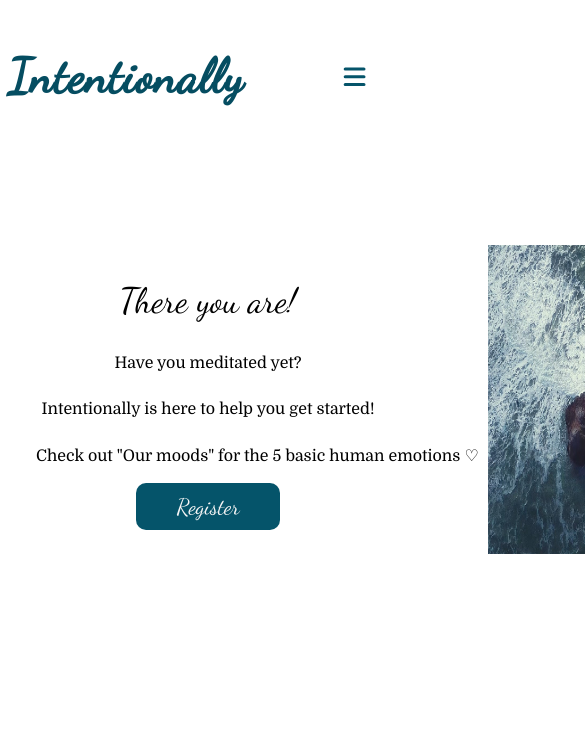
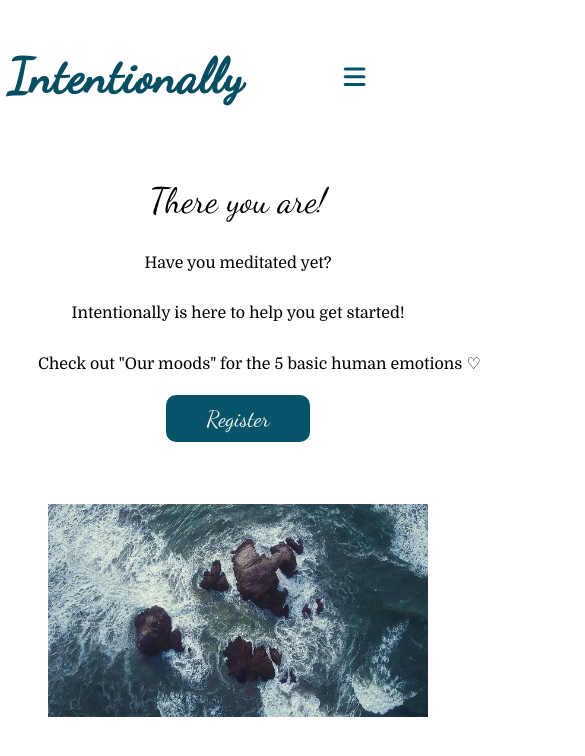
Before and after one commit to violacaroline/intentionally-frontend-react, a React (Create React App) app in the folder intention-app/: page / in a window 390 px wide. Shown: the top 756 px of the page, 585 px wide, since content can reach past the window. Built offline with nearby package versions, Linux system fonts and the light colour scheme.

Commit message:
First draft with  media queries

```diff
--- a/intention-app/src/Home.js
+++ b/intention-app/src/Home.js
@@ -14,7 +14,7 @@ const Home = () => {
         <p className="space-around">Intentionally is here to help you get started!</p>
         <p className="space-around">Check out "Our moods" for the 5 basic human emotions {String.fromCharCode("0x00002661")}</p>
         {authenticatedUser ? <p></p> :
-          <p>
+          <p className="space-around">
             <Link className="link-home" to="/register">Register</Link>
           </p>
         }
--- a/intention-app/src/NavBarMobile.js
+++ b/intention-app/src/NavBarMobile.js
@@ -24,6 +24,7 @@ const NavbarMobile = () => {
 
   const logOut = () => {
     localStorage.clear()
+    closeMenu()
     navigate('/')
   }
 
--- a/intention-app/src/index.css
+++ b/intention-app/src/index.css
@@ -314,6 +314,7 @@ input {
 
 .link-practice:hover {
   box-shadow: rgba(255, 255, 255, 0.35) 0px 5px 15px;
+  cursor: pointer;
 }
 
 /* PRACTICE NOW PAGE STYLES */
@@ -526,9 +527,16 @@ input {
   letter-spacing: 2px;
 }
 
+  /* MEDIA QUERY FOR MOBILE DEVICES */
+
 @media screen and (max-width: 600px) {
 
-  /* MEDIA QUERY FOR MOBILE DEVICES */
+  .content {
+    margin: 0 auto;
+    padding: 0;
+  }
+
+  /* NAVBAR MOBILE */
 
   .navbar {
     display: none;
@@ -537,6 +545,7 @@ input {
   .navbar-mobile {
     display: flex;
     align-items: center;
+    min-width: 340px;
   }
 
   .navbar-mobile .links {
@@ -558,6 +567,20 @@ input {
     padding-left: 10%;
   }
 
+  .navbar-mobile button {
+    font-family: Domine;
+    font-size: 1.05em;
+    letter-spacing: 3px;
+    line-height: 3;
+    opacity: 0.9;
+    background-color: #033442;
+    border: none;
+    color: white;
+    cursor: pointer;
+    text-align: left;
+    padding-left: 10%;
+  }
+
   .hamburger-icon {
     position: absolute;
     right: 5%;
@@ -576,4 +599,98 @@ input {
     cursor: pointer;
   }
 
+  /* HOME MOBILE */
+
+  .home {
+    display: block;
+    max-width: 100vw;
+  }
+
+  .home-text {
+    padding: 0;
+    width: 40%;
+  }
+
+  .home-text p {
+    margin: 8% 0;
+  }
+
+  .home-image {
+    width: 40%;
+  }
+
+  .img-home {
+    text-align: center;
+    max-width: 50%;
+  }
+
+
+  /* REGISTER, LOGIN MOBILE*/
+
+  .register, .login {
+    width: 80%;
+  }
+
+  /* MOOD MOBILE*/
+
+  .mood {
+    margin: 0 auto;
+    width: 90%;
+  }
+
+  /* PRACTICE MOBILE */
+
+  .practice {
+    display: block;
+    margin: 0;
+  }
+
+  .practice-img {
+    margin: 6%;
+  }
+
+  /* PRACTICE NOW MOBILE */
+
+  .practice-now {
+    display: block;
+  }
+
+  .practice-now-text {
+    margin: 6% 0;
+  }
+
+  .feeling {
+    margin: 3% 0;
+  }
+
+  /* MY PRACTICE MOBILE */
+
+  .my-practice {
+    display: block;
+  }
+
+  .my-practice-text {
+    width: 100vw;
+    padding: 0;
+  }
+
+  .my-practice-image {
+    width: 100vw;
+  }
+
+  .chart {
+    margin: 0 auto;
+  }
+
+  /* INTENTION MOBILE */
+
+  .intention {
+    width: 90%;
+    height: 100vh;
+  }
+
+  .intention-presentation {
+    margin: 5% 0;
+  }
+
 }
```
